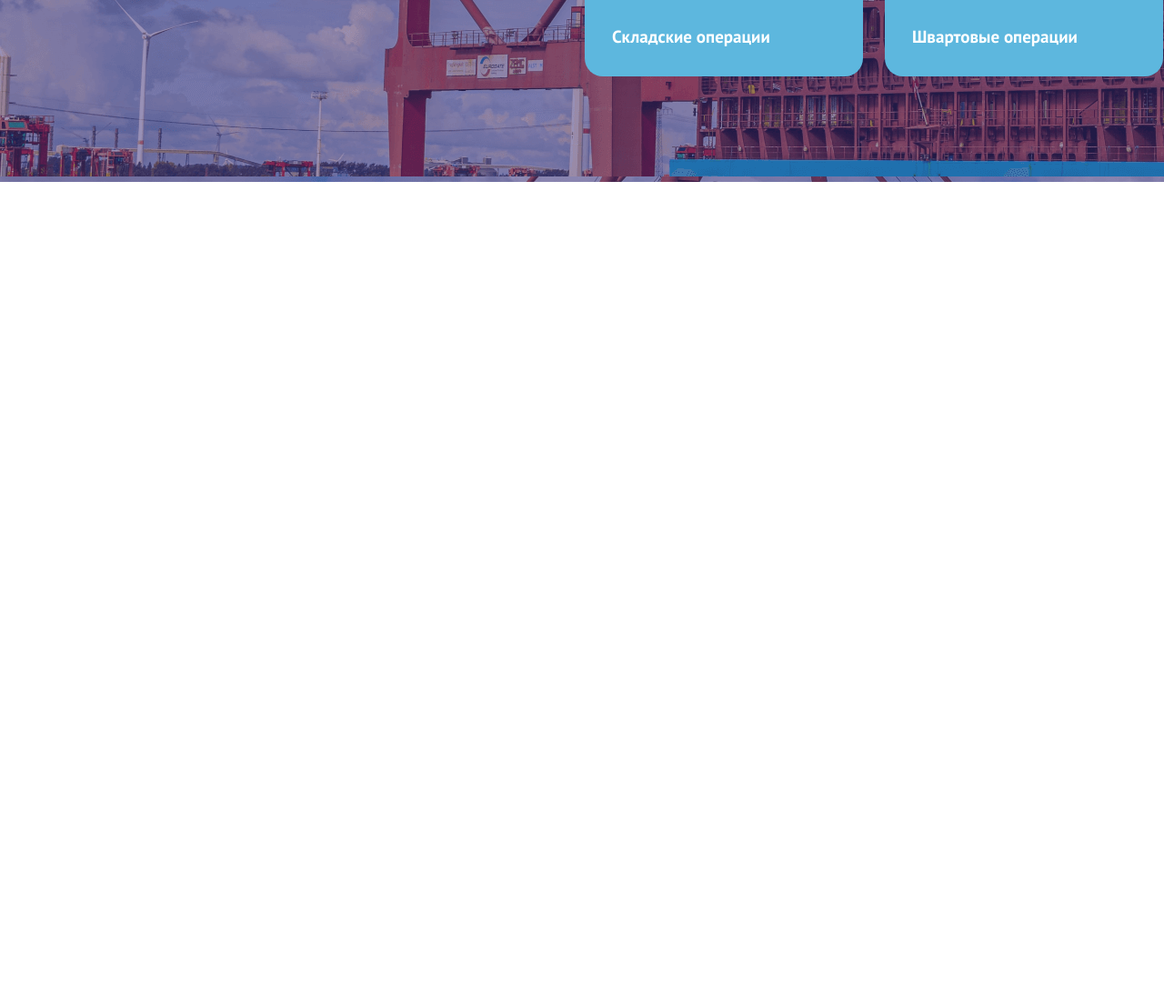
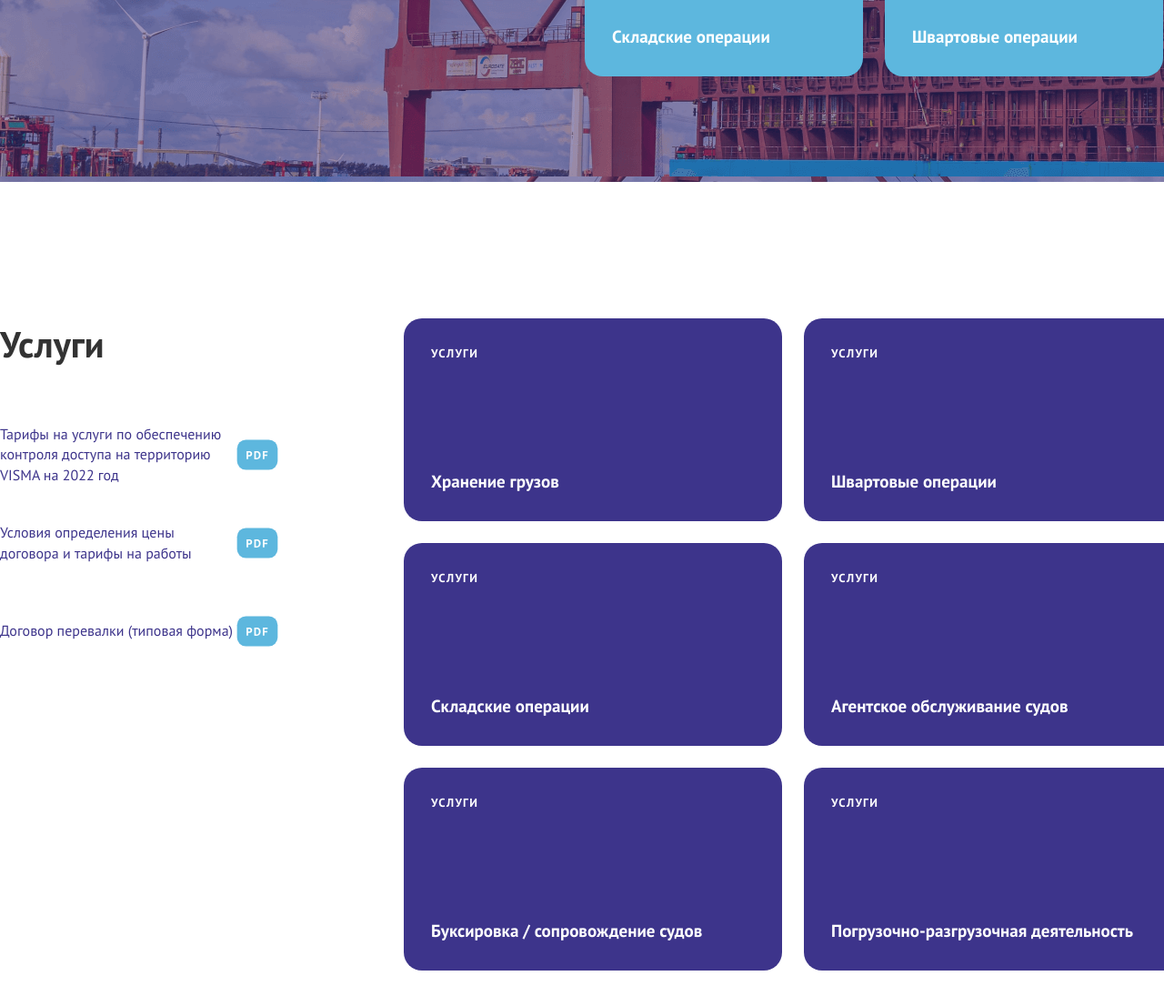
Before and after one commit to davrsirius/visma-project, a plain HTML site: page index.html in a window 1280 px wide. Shown: the part 670-1776 px from the top of the page at 91% size. Before the commit the page ends 870 px from the top, so only its background shows below. Drawn offline with Linux system fonts and the light colour scheme.

Commit message:
services section completes

```diff
--- a/css/styles.css
+++ b/css/styles.css
@@ -14,6 +14,7 @@ body {
   margin-left: auto;
   margin-right: auto;
 }
+
 .row {
   display: flex;
   justify-content: space-between;
@@ -146,3 +147,94 @@ body {
   font-size: 19px;
   line-height: 140%;
 }
+
+
+
+/* Main section styles */
+
+.main {}
+
+.main-services {
+  display: flex;
+  justify-content: space-between;
+  margin-top: 150px;
+  margin-bottom: 150px;
+}
+
+.services {
+  width: 306px;
+  height: 333px;
+}
+
+.services-heading {
+  font-weight: 700;
+  font-size: 40px;
+  line-height: 1.4;
+  color: #333333;
+  margin-top: 0;
+  margin-bottom: 60px;
+}
+
+.services-wrapper {
+  width: 306px;
+  height: 67px;
+  display: flex;
+  justify-content: space-between;
+  align-items: center;
+  margin-bottom: 30px;
+}
+
+.services-wrapper:last-child {
+  margin-bottom: 0;
+}
+
+.services-text {
+  font-size: 16px;
+  line-height: 1.4;
+  color: #3D348B;
+}
+
+.services-link {
+  display: inline-block;
+}
+
+.services-img {
+  width: 46px;
+  height: 34px;
+  display: block;
+}
+
+
+.service-cards {
+  color: #fff;
+  display: flex;
+  gap: 24px;
+  width: 856px;
+  height: 717px;
+  flex-wrap: wrap;
+}
+
+.service-card {
+  width: 416px;
+  height: 223px;
+  padding: 30px;
+  background-color: #3D348B;
+  display: flex;
+  flex-direction: column;
+  justify-content: space-between;
+  border-radius: 20px;
+}
+
+.service-card-heading {
+  font-weight: 700;
+  font-size: 13px;
+  line-height: 140%;
+  letter-spacing: 0.1em;
+  text-transform: uppercase
+}
+
+.service-card-text {
+  font-weight: 700;
+  font-size: 19px;
+  line-height: 1.4;
+}
--- a/index.html
+++ b/index.html
@@ -43,7 +43,8 @@
     <div class="container row">
       <div class="hero-content">
         <h1 class="hero-content-title">Тавимский морской порт VISMA</h1>
-        <p class="hero-content-text">Vel posuere nibh odio placerat massa vel tellus tortor. Varius eget nunc scelerisque etiam felis facilisi ante
+        <p class="hero-content-text">Vel posuere nibh odio placerat massa vel tellus tortor. Varius eget nunc
+          scelerisque etiam felis facilisi ante
           viverra sem. Nunc eros elementum.</p>
         <div class="hero-arrow">
           <div class="hero-arrow-text">О компании</div>
@@ -69,9 +70,63 @@
           <div class="hero-card-heading">услуги</div>
           <div class="hero-card-text">Швартовые операции</div>
         </div>
-    </div>
+      </div>
     </div>
   </section>
+
+  <main class="main">
+    <div class="main-services container">
+      <div class="services">
+        <h2 class="services-heading">
+          Услуги
+        </h2>
+        <div class="services-wrapper">
+          <div class="services-text">
+            Тарифы на услуги по обеспечению контроля доступа на территорию VISMA на 2022 год
+          </div>
+          <a class="services-link" href="#"><img class="services-img" src="images/pdf-icon.svg" alt="icon-pdf"></a>
+        </div>
+        <div class="services-wrapper">
+          <div class="services-text">
+            Условия определения цены договора и тарифы на работы
+          </div>
+          <a class="services-link" href="#"><img class="services-img" src="images/pdf-icon.svg" alt="icon-pdf"></a>
+        </div>
+        <div class="services-wrapper">
+          <div class="services-text">
+            Договор перевалки (типовая форма)
+          </div>
+          <a class="services-link" href="#"><img class="services-img" src="images/pdf-icon.svg" alt="icon-pdf"></a>
+        </div>
+      </div>
+      <div class="service-cards">
+        <div class="service-card">
+          <div class="service-card-heading">услуги</div>
+          <div class="service-card-text">Хранение грузов</div>
+        </div>
+        <div class="service-card">
+          <div class="service-card-heading">услуги</div>
+          <div class="service-card-text">Швартовые операции</div>
+        </div>
+        <div class="service-card">
+          <div class="service-card-heading">услуги</div>
+          <div class="service-card-text">Складские операции</div>
+        </div>
+        <div class="service-card">
+          <div class="service-card-heading">услуги</div>
+          <div class="service-card-text">Агентское обслуживание судов</div>
+        </div>
+        <div class="service-card">
+          <div class="service-card-heading">услуги</div>
+          <div class="service-card-text">Буксировка / сопровождение судов</div>
+        </div>
+        <div class="service-card">
+          <div class="service-card-heading">услуги</div>
+          <div class="service-card-text">Погрузочно-разгрузочная деятельность</div>
+        </div>
+      </div>
+    </div>
+  </main>
 </body>
 
 </html>
```
Also changed, not shown: images/pdf-icon.svg (added).
